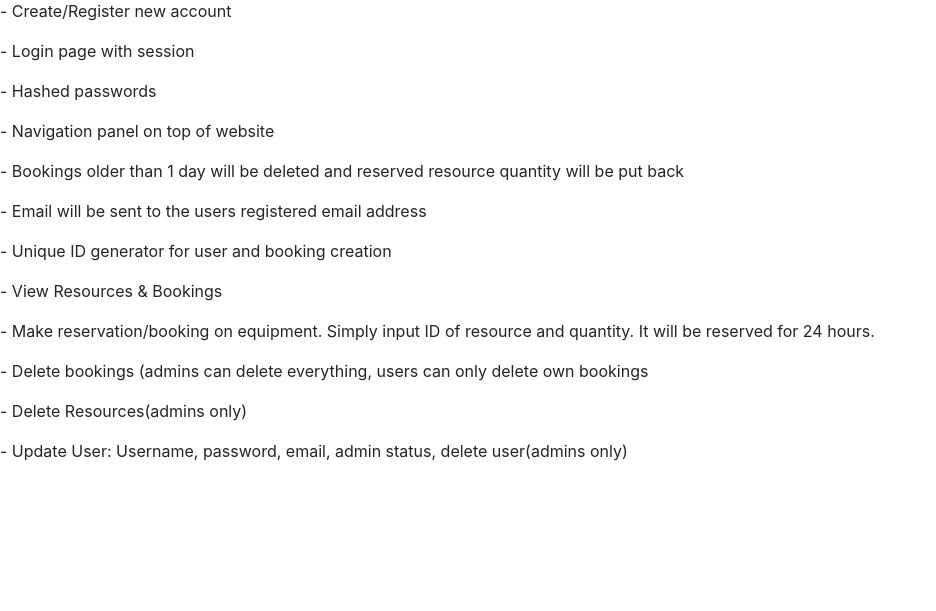
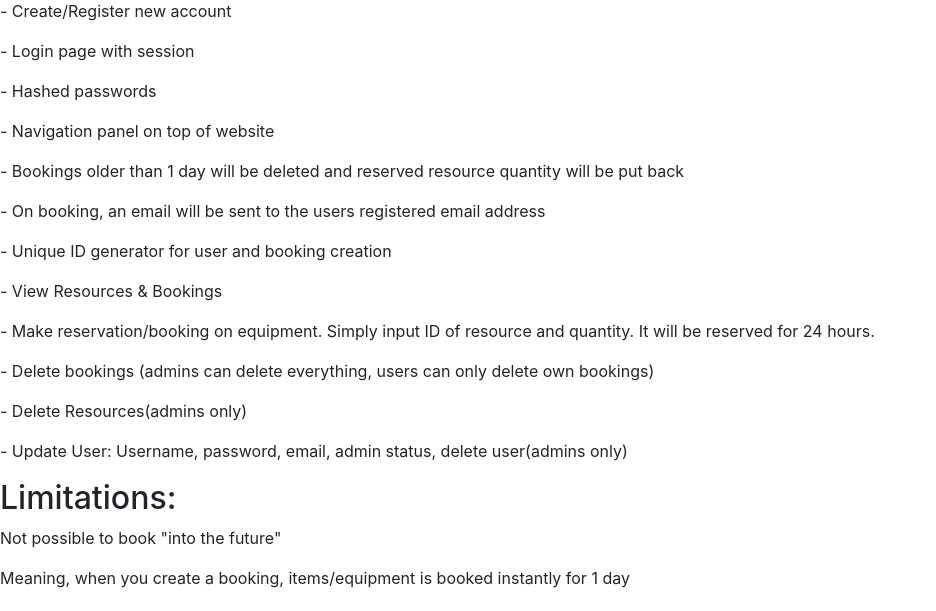
Before and after one commit to Jesp9025/OnlineBookingProject, a Flask app: page /welcome in a window 1280 px wide. Shown: the part 189-800 px from the top of the page, without its empty margins (0-936 px from the left). Run offline with Flask 2, Linux system fonts and the light colour scheme; a user stored in the database is signed in; some libraries are stand-ins or nearby versions.

Commit message:
updated features

```diff
--- a/templates/welcome.html
+++ b/templates/welcome.html
@@ -40,13 +40,17 @@
 <p>- Hashed passwords</p>
 <p>- Navigation panel on top of website</p>
 <p>- Bookings older than 1 day will be deleted and reserved resource quantity will be put back</p>
-<p>- Email will be sent to the users registered email address</p>
+<p>- On booking, an email will be sent to the users registered email address</p>
 <p>- Unique ID generator for user and booking creation</p>
 <p>- View Resources & Bookings</p>
 <p>- Make reservation/booking on equipment. Simply input ID of resource and quantity. It will be reserved for 24 hours.</p>
-<p>- Delete bookings (admins can delete everything, users can only delete own bookings</p>
+<p>- Delete bookings (admins can delete everything, users can only delete own bookings)</p>
 <p>- Delete Resources(admins only)</p>
 <p>- Update User: Username, password, email, admin status, delete user(admins only)</p>
+
+<h2>Limitations:</h2>
+<p>Not possible to book "into the future"</p>
+<p>Meaning, when you create a booking, items/equipment is booked instantly for 1 day</p>
 {% with messages = get_flashed_messages(with_categories=true) %}
 {% if messages %}
 
```
Also changed, not shown: README.md.
